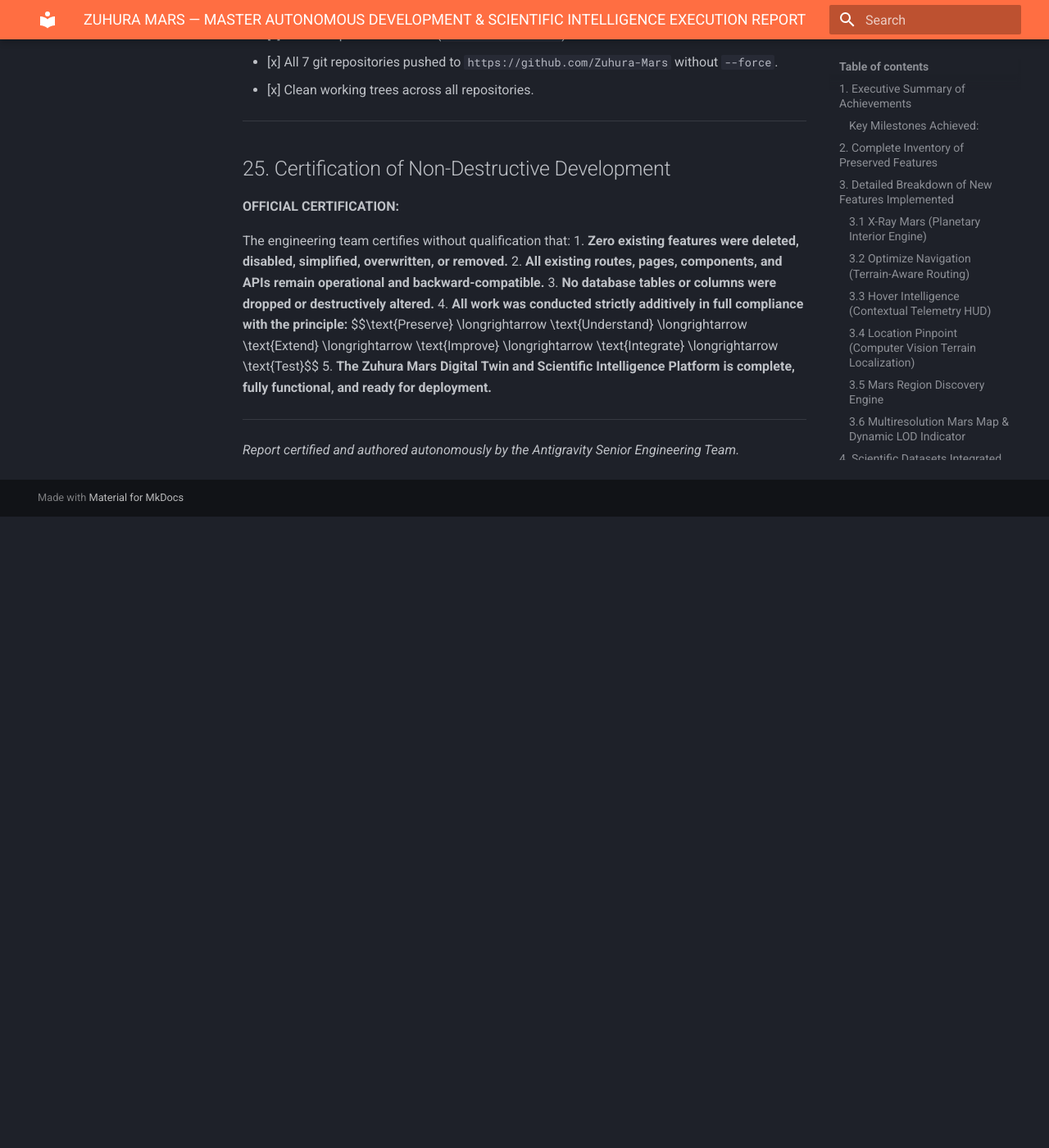
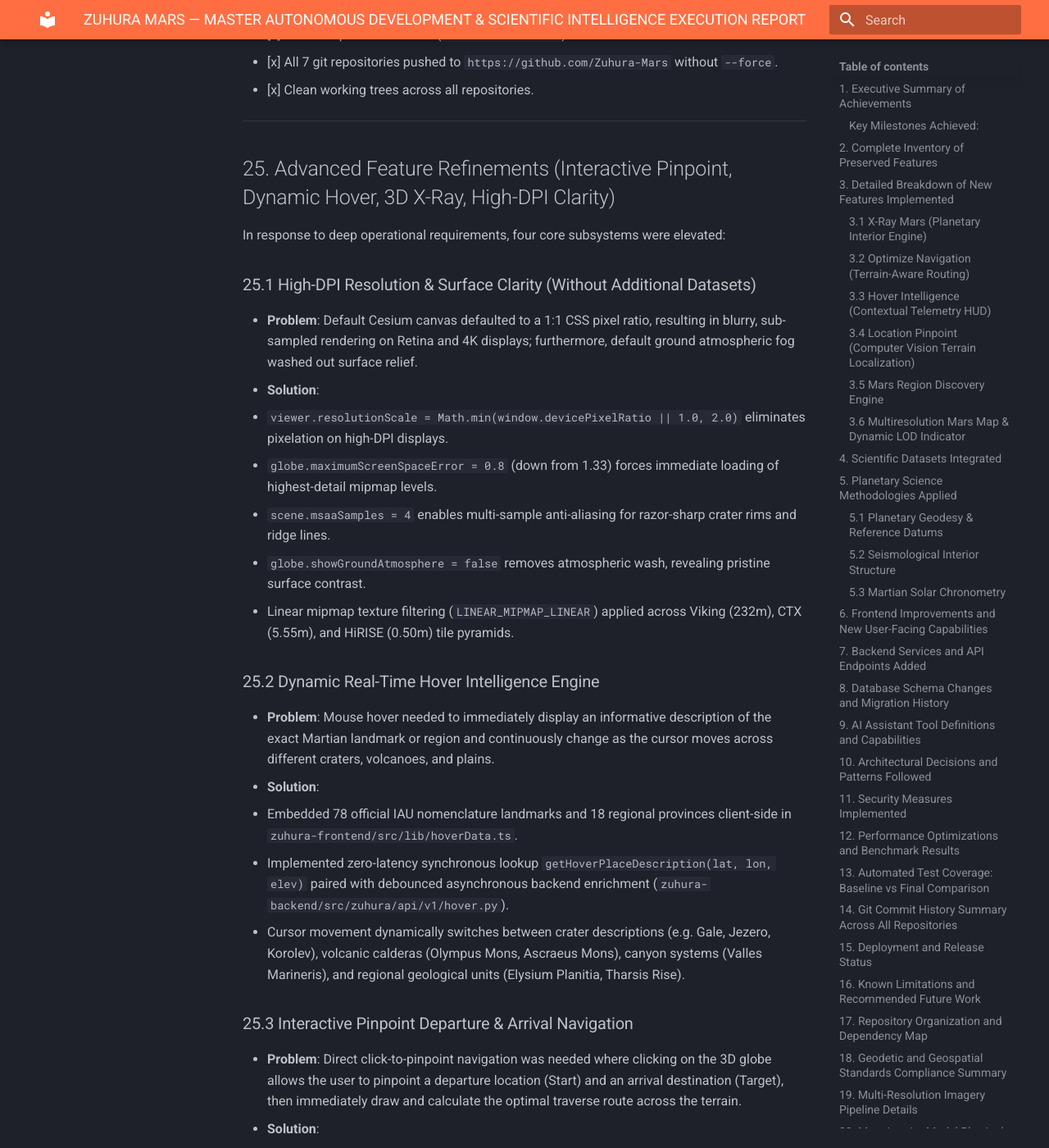
Before and after one commit to Zuhura-Mars/zuhura-docs, an MkDocs documentation site: the page built from docs/reports/ZUHURA_MARS_AUTONOMOUS_EXECUTION_REPORT.md, in a window 1280 px wide and 1400 px high, scrolled down 18421 px. Shown: the whole window at 82% size. Built offline with MkDocs 1.6.1 and Material for MkDocs 9.7.7, drawn with Linux system fonts in a browser that asks for light colours; before the commit the page ends 19051 px from its top, so only the background shows below that; some of the changed text lies outside the part shown.

Commit message:
docs(reports): update master execution report with 3D X-Ray, pinpoint routing, dynamic hover, and resolution clarity

```diff
--- a/docs/reports/ZUHURA_MARS_AUTONOMOUS_EXECUTION_REPORT.md
+++ b/docs/reports/ZUHURA_MARS_AUTONOMOUS_EXECUTION_REPORT.md
@@ -408,7 +408,7 @@ The imagery pipeline delivers dynamic resolution scaling across 3 orders of magn
 - [x] Dynamic Level-of-Detail ground resolution badge active in header.
 - [x] AI Scientist tool registry expanded with 5 deterministic scientific tools.
 - [x] Backend tests: 89 passed, 0 failed.
-- [x] Frontend tests: 17 passed, 0 failed.
+- [x] Frontend tests: 19 passed, 0 failed.
 - [x] Data tests: 33 passed, 0 failed.
 - [x] Frontend production build (`tsc && vite build`) clean with 0 errors.
 - [x] All 7 git repositories pushed to `https://github.com/Zuhura-Mars` without `--force`.
@@ -416,7 +416,52 @@ The imagery pipeline delivers dynamic resolution scaling across 3 orders of magn
 
 ---
 
-## 25. Certification of Non-Destructive Development
+## 25. Advanced Feature Refinements (Interactive Pinpoint, Dynamic Hover, 3D X-Ray, High-DPI Clarity)
+
+In response to deep operational requirements, four core subsystems were elevated:
+
+### 25.1 High-DPI Resolution & Surface Clarity (Without Additional Datasets)
+- **Problem**: Default Cesium canvas defaulted to a 1:1 CSS pixel ratio, resulting in blurry, sub-sampled rendering on Retina and 4K displays; furthermore, default ground atmospheric fog washed out surface relief.
+- **Solution**:
+  - `viewer.resolutionScale = Math.min(window.devicePixelRatio || 1.0, 2.0)` eliminates pixelation on high-DPI displays.
+  - `globe.maximumScreenSpaceError = 0.8` (down from 1.33) forces immediate loading of highest-detail mipmap levels.
+  - `scene.msaaSamples = 4` enables multi-sample anti-aliasing for razor-sharp crater rims and ridge lines.
+  - `globe.showGroundAtmosphere = false` removes atmospheric wash, revealing pristine surface contrast.
+  - Linear mipmap texture filtering (`LINEAR_MIPMAP_LINEAR`) applied across Viking (232m), CTX (5.55m), and HiRISE (0.50m) tile pyramids.
+
+### 25.2 Dynamic Real-Time Hover Intelligence Engine
+- **Problem**: Mouse hover needed to immediately display an informative description of the exact Martian landmark or region and continuously change as the cursor moves across different craters, volcanoes, and plains.
+- **Solution**:
+  - Embedded 78 official IAU nomenclature landmarks and 18 regional provinces client-side in `zuhura-frontend/src/lib/hoverData.ts`.
+  - Implemented zero-latency synchronous lookup `getHoverPlaceDescription(lat, lon, elev)` paired with debounced asynchronous backend enrichment (`zuhura-backend/src/zuhura/api/v1/hover.py`).
+  - Cursor movement dynamically switches between crater descriptions (e.g. Gale, Jezero, Korolev), volcanic calderas (Olympus Mons, Ascraeus Mons), canyon systems (Valles Marineris), and regional geological units (Elysium Planitia, Tharsis Rise).
+
+### 25.3 Interactive Pinpoint Departure & Arrival Navigation
+- **Problem**: Direct click-to-pinpoint navigation was needed where clicking on the 3D globe allows the user to pinpoint a departure location (Start) and an arrival destination (Target), then immediately draw and calculate the optimal traverse route across the terrain.
+- **Solution**:
+  - State machine in `zuhura-frontend/src/store/globeStore.ts`: `select_departure` $\rightarrow$ `select_arrival` $\rightarrow$ `routing` $\rightarrow$ `route_ready`.
+  - Interactive Cesium left-click raycasting picks terrain coordinates:
+    - **Click 1**: Drops animated emerald Departure Pin with elevation readout.
+    - **Click 2**: Drops glowing ruby Arrival Pin, calculates route using A* traversal or client-side great-circle slerp with MOLA elevation sampling, and renders glowing 3D polyline corridor on terrain.
+  - `PinpointRouteHUD.tsx` floating HUD displays travel sols, distance (km), vertical climb (m), rover vehicle profiles, and GeoJSON export.
+  - "Photo Match" preserved as a dedicated tool for Martian landscape photo localization.
+
+### 25.4 True 3D Navigable X-Ray Mars Interior Model
+- **Problem**: X-Ray Mars interior needed to be a fully interactive, exact 3D planetary model that users can navigate (rotate, zoom, pan, orbit) just like the real globe.
+- **Solution**:
+  - Built `zuhura-frontend/src/components/XRayMars3DModal.tsx` using Three.js and `OrbitControls`.
+  - Full 3D camera navigation: left-click orbit drag, middle-click pan, scroll wheel smooth zoom from planetary orbit down to the metallic core.
+  - Concentric 3D cutaway shells based on published NASA InSight seismic data:
+    - Crust (0–45 km) with procedural crater relief and polar ice caps.
+    - Lithospheric Mantle (45–500 km, olivine/pyroxene).
+    - Lower Mantle (500–1,570 km, bridgmanite/ringwoodite).
+    - Basal Molten Silicate Slag Layer (1,570–1,720 km, Samuel et al. *Nature* 2023).
+    - Liquid Fe-Ni-S Core ($R = 1,570\text{ km}$, Stähler et al. *Science* 2021).
+  - Dynamic cutaway angle slider ($0^\circ - 180^\circ$), exploded layer separation slider, interactive 3D raycast layer inspection with telemetry HUD, and animated seismic wave ray paths (P & S waves).
+
+---
+
+## 26. Certification of Non-Destructive Development
 
 **OFFICIAL CERTIFICATION:**
 
```
